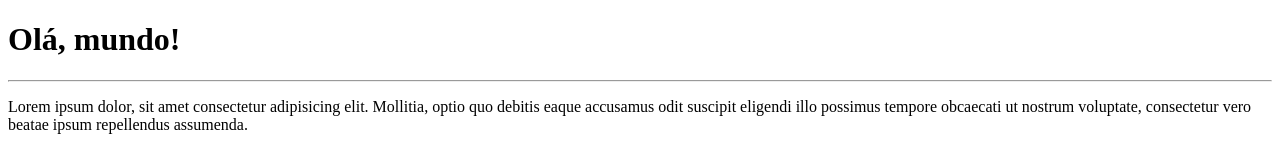
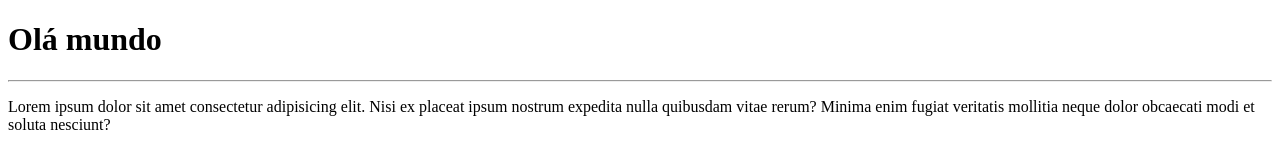
Before and after one commit to Wesley-henrike/Ola-mundo, a plain HTML site: page site_exemplo/index.html in a window 1280 px wide. Drawn offline with Linux system fonts and the light colour scheme.

Commit message:
adicionei um paragrafo
criando o primeiro site

```diff
--- a/site_exemplo/index.html
+++ b/site_exemplo/index.html
@@ -6,8 +6,8 @@
     <title>meu primeiro site em repositório</title>
 </head>
 <body>
+    <h1>Olá mundo</h1>
+    <hr>
+    <p>Lorem ipsum dolor sit amet consectetur adipisicing elit. Nisi ex placeat ipsum nostrum expedita nulla quibusdam vitae rerum? Minima enim fugiat veritatis mollitia neque dolor obcaecati modi et soluta nesciunt?</p>
 </body>
-<h1>Olá, mundo!</h1>
-<hr>
-<p>Lorem ipsum dolor, sit amet consectetur adipisicing elit. Mollitia, optio quo debitis eaque accusamus odit suscipit eligendi illo possimus tempore obcaecati ut nostrum voluptate, consectetur vero beatae ipsum repellendus assumenda.</p>
 </html>
```
